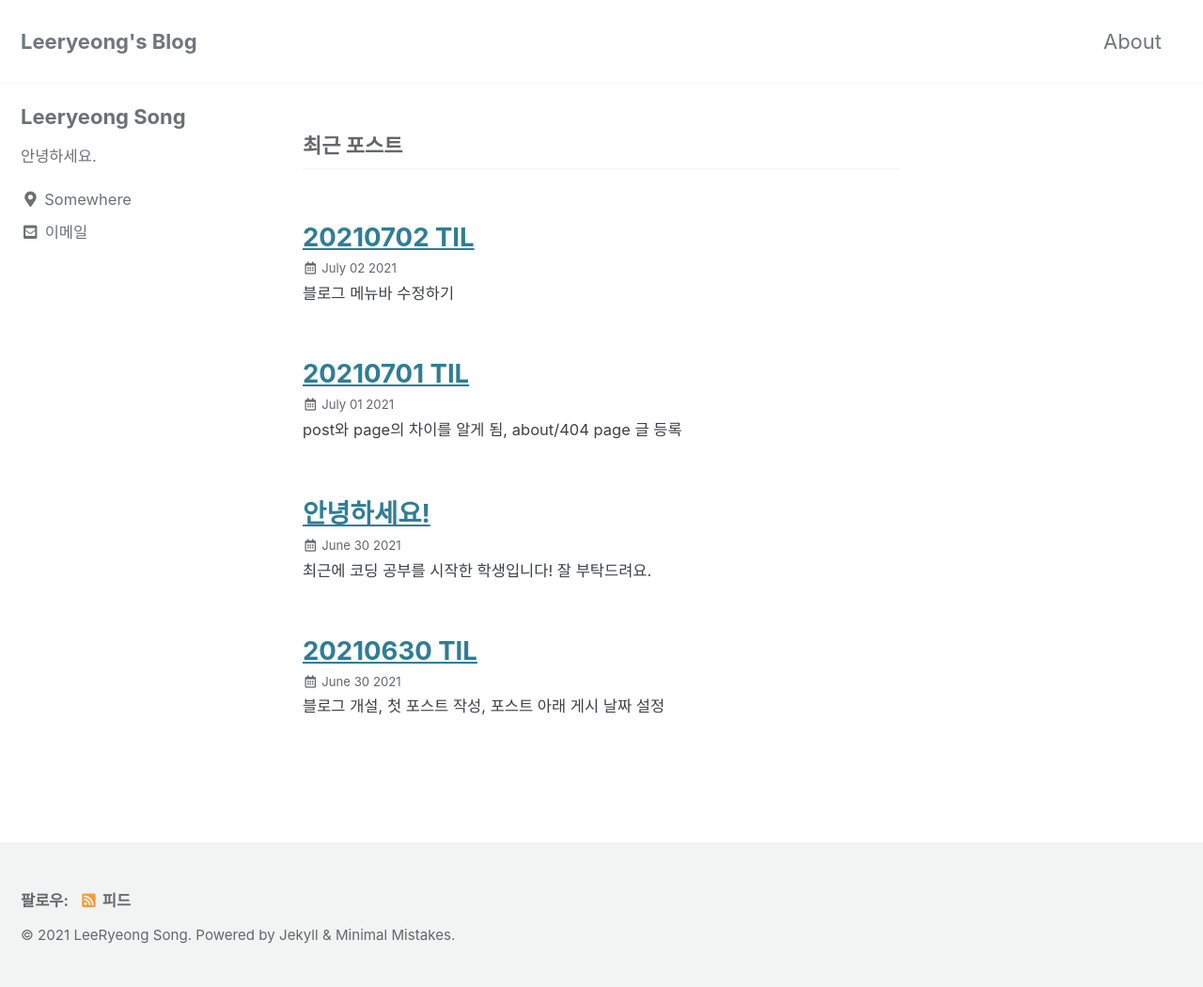
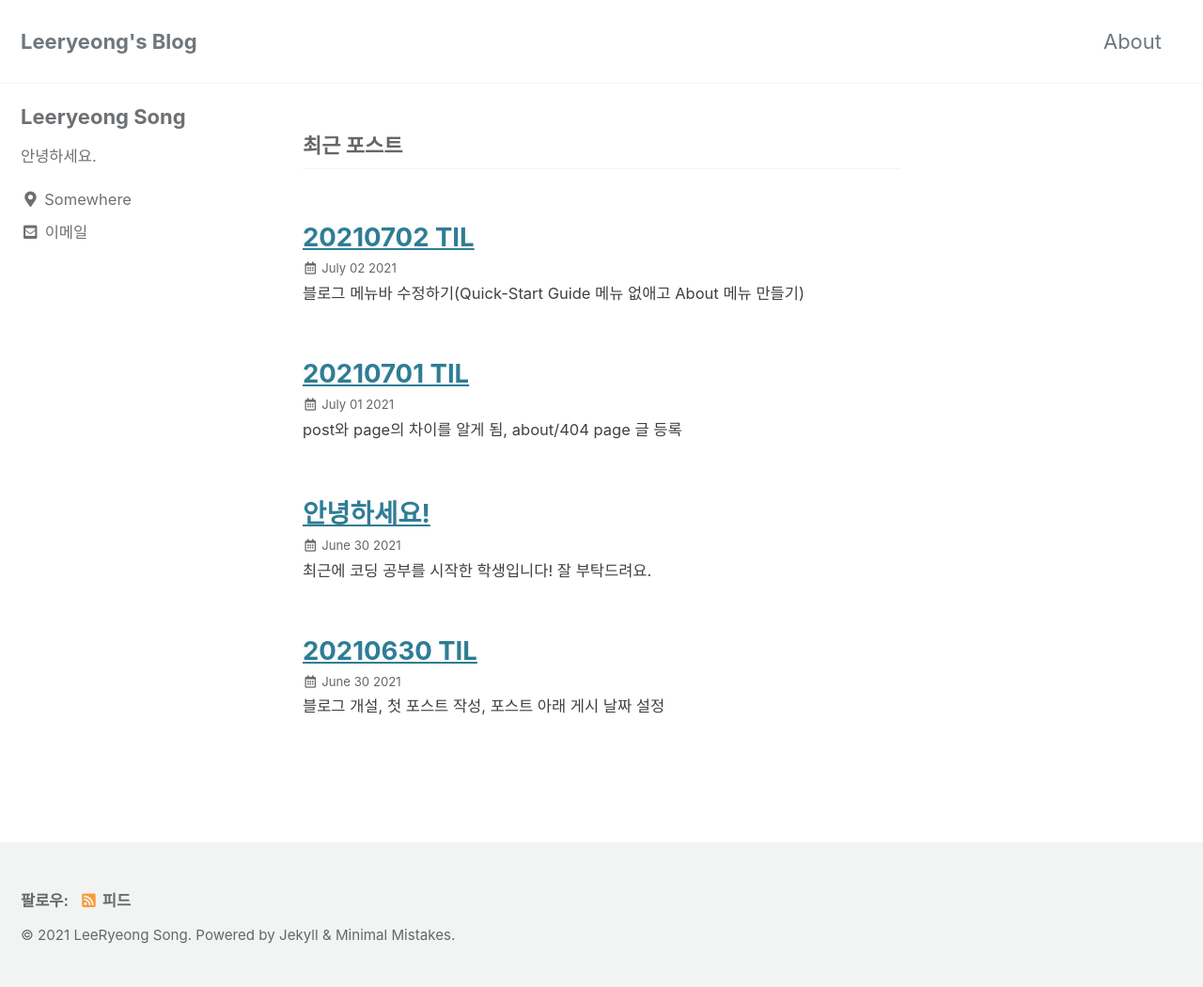
Before and after one commit to leeryeongsong/leeryeongsong.github.io, a Jekyll site: the page built from index.html, in a window 1280 px wide. Shown: the whole page at 94% size. Built offline with Jekyll 4.4.1, drawn with Linux system fonts in a browser that asks for light colours; cached includes are drawn as plain includes; the list of posts is cut into pages by our own code.

Commit message:
Update 2021-07-02-20210702 TIL.md

```diff
--- a/_posts/2021-07-02-20210702 TIL.md
+++ b/_posts/2021-07-02-20210702 TIL.md
@@ -1,6 +1,6 @@
 ---
 title:  "20210702 TIL"
-excerpt: "블로그 메뉴바 수정하기"
+excerpt: "블로그 메뉴바 수정하기(Quick-Start Guide 메뉴 없애고 About 메뉴 만들기)"
 
 categories:
   - TIL
```
